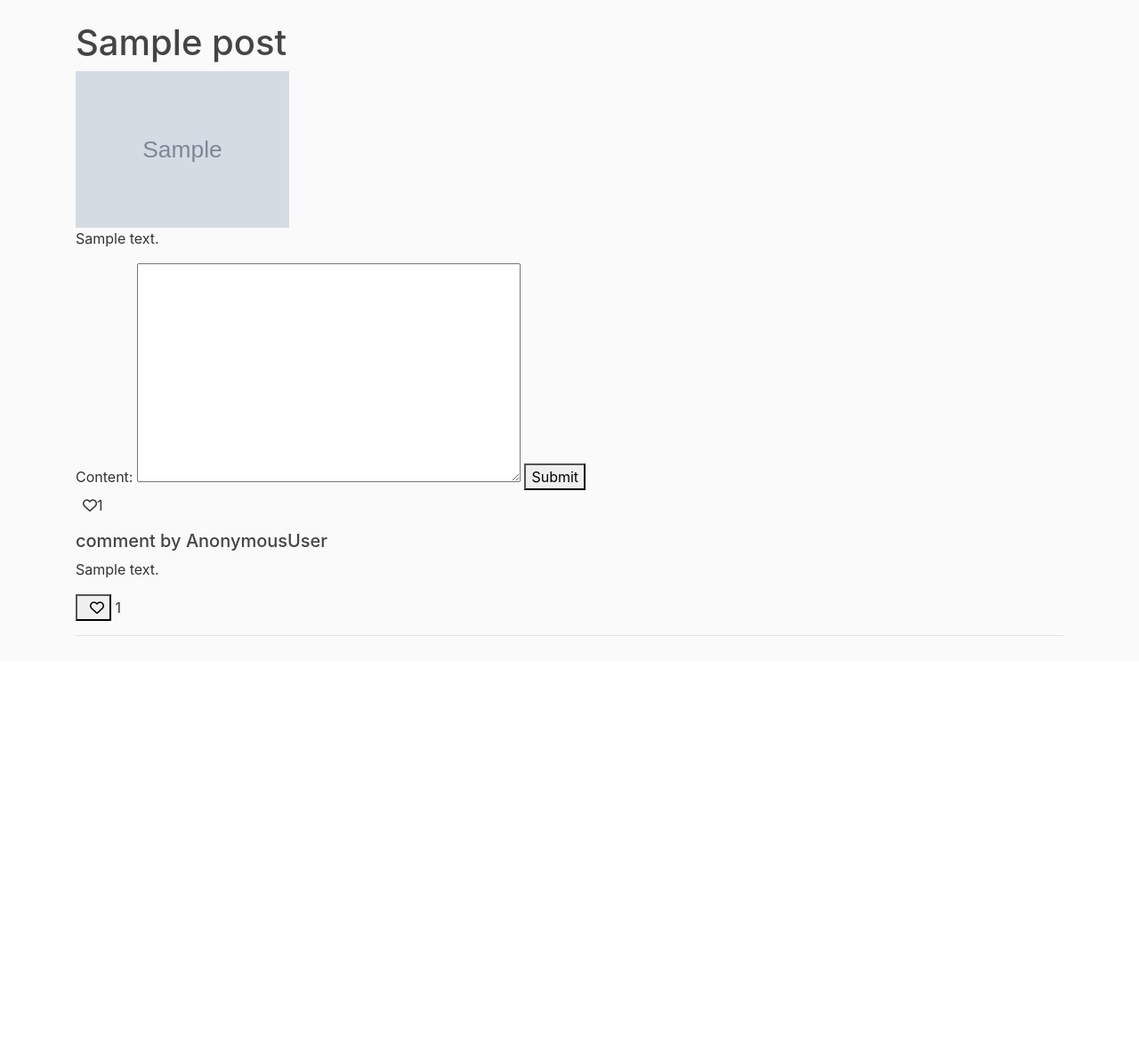
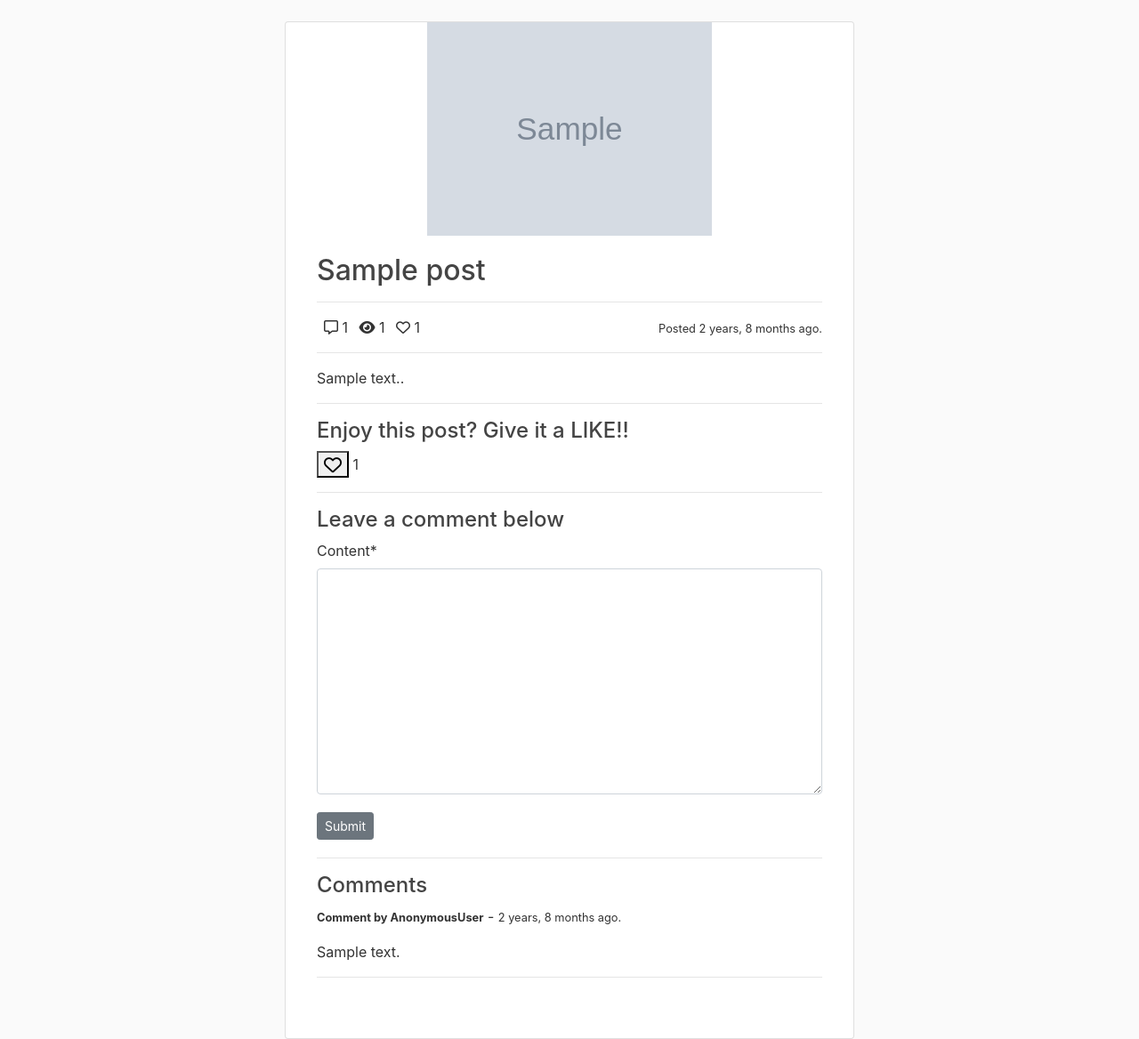
Before and after one commit to yildirimkadir/django-blogApp, a Django app: a page that uses blog/templates/blog/post_detail.html in a window 1280 px wide. Shown: the part 56-1224 px from the top of the page at 89% size. Before the commit the page ends 771 px from the top, so only its background shows below. Run offline with Django 4.2, Linux system fonts and the light colour scheme; tables that the repository leaves empty hold one stand-in row (values such as "Sample post"); grey boxes marked "Sample" are stand-in pictures; some libraries are stand-ins or nearby versions.

Commit message:
"updated"

```diff
--- a/blog/templates/blog/post_detail.html
+++ b/blog/templates/blog/post_detail.html
@@ -1,42 +1,63 @@
 {% extends 'base.html' %}
-
-
+{% load crispy_forms_tags %}
 {% block content %}
-
-<h1>{{object.title}}</h1>
-<img src="{{ object.image.url }}" alt="" style="width:15rem; height: 11rem; align-self:center;">
-<p>{{object.content}}</p>
-<form action="" method="Post">
-    {% csrf_token %}
-    {{form}}
-    <button type="submit">Submit</button>
-</form>
-<p><span><i class="far fa-heart ml-2"></i>{{ object.like_count }}</span></p>
-{% for comment in object.comments %}
-{% comment %} object dedigimiz, user in yorum yazmak icin tikladigi Post ve o post un icinde yapilan yoruma (Post modelde yazdigmiz def comments yardimiyla Comment modeline ulastigim icin) object.comments diyerek ulasiyorum.Birden fazla yorum yapilacagi icin for kullandim ve yapilan yorum o Comment modeli icindeki content oldugu icin comment.content dedim.  {% endcomment %}
-<h5>comment by {{user}}</h5>
-<p>{{comment.content}}</p>
-
-{% endfor %}
-<form action="{% url 'blog:like' object.slug %}" method="POST">
+<div class="container card" style="width: 40rem;">
+<img src="{{ object.image.url }}" alt="post_image" style="width:20rem; height: 15rem; align-self:center;">
+<div class="card-body">
+<h2>{{object.title}}</h2>
+<hr>
+<div>
+<span><i class="far fa-comment-alt ml-2"></i></i> {{ object.comment_count }}</span>
+<span><i class="fas fa-eye ml-2"></i> {{ object.view_count }}</span>
+<span><i class="far fa-heart ml-2"></i> {{ object.like_count }}</span>
+<span class="float-right"> <small>Posted {{ object.publish_date|timesince }} ago.</small></span>
+</div>
+<hr>
+<p class="card-text">{{ object.content }}.</p>
+<hr>
+<div>
+<h4>Enjoy this post? Give it a LIKE!!</h4>
+</div>
+<div>
+    <form action="{% url 'blog:like' object.slug %}" method="POST">
     {% csrf_token %}
     <input type="hidden" name="post">
     <input type="hidden" name="user">
 
 
-    <button type="submit"><i class="far fa-heart ml-2"></i></button>
+    <button type="submit"><i class="far fa-heart fa-lg"></i></button>
     {{object.like_count }}
 </form>
 <hr>
-
-
+<h4>Leave a comment below</h4>
+<form action="" method="Post">
+    {% csrf_token %}
+    {{form|crispy }}
+    <button class="btn btn-secondary btn-sm mt-1 mb-1" type="submit">Submit</button>
+</form>
+<hr>
+<h4>Comments</h4>
+{% for comment in object.comments %}
+<div>
+{% comment %} object dedigimiz, user in yorum yazmak icin tikladigi Post ve o post un icinde yapilan yoruma (Post modelde yazdigmiz def comments yardimiyla Comment modeline ulastigim icin) object.comments diyerek ulasiyorum.Birden fazla yorum yapilacagi icin for kullandim ve yapilan yorum o Comment modeli icindeki content oldugu icin comment.content dedim.  {% endcomment %}
+<p>
+    <small><b>Comment by {{user}}</b></small> -
+    <small>{{ comment.time_stamp|timesince }} ago.</small>
+</p>
+<p>{{comment.content}}</p>
+</div>
+<hr>
+{% endfor %}
+</div>
+</div>
+<div class="m-3">
 {% if user == object.author %}
-<a href="{% url 'blog:update' object.slug %}"><button>Edit</button></a>
-<a href="{% url 'blog:delete' object.slug %}"><button>Delete</button></a>
+<button class="btn btn-info">Edit<a href="{% url 'blog:update' object.slug %}"></a></button>
+<button class="btn btn-danger">Delete<a href="{% url 'blog:delete' object.slug %}"></a></button>
 
 {% endif %}
 
-
+</div>
 
 
 
--- a/blog/views.py
+++ b/blog/views.py
@@ -1,7 +1,7 @@
 
 from django.http import HttpResponse
 from django.shortcuts import get_object_or_404, render, redirect
-from .models import Post, Like
+from .models import Post, Like, PostView
 from .forms import CommentForm, PostForm
 from django.contrib.auth.decorators import login_required
 from django.contrib import messages
@@ -33,15 +33,20 @@ def post_create(request):
 def post_detail(request, slug):
     form = CommentForm()
     obj = get_object_or_404(Post, slug=slug)
-    if request.method == "POST":
-        form = CommentForm(request.POST)
-        if form.is_valid():
-            comment = form.save(commit=False)
-            comment.user = request.user
-            comment.post = obj
-            comment.save()
-            return redirect("blog:detail", slug=slug)
-            # return redirect(request.path) -- > second way
+    if request.user.is_authenticated:
+        PostView.objects.get_or_create(user=request.user, post=obj)
+        if request.method == "POST":
+            form = CommentForm(request.POST)
+            if form.is_valid():
+                comment = form.save(commit=False)
+                comment.user = request.user
+                comment.post = obj
+                comment.save()
+                return redirect("blog:detail", slug=slug)
+                # return redirect(request.path) -- > second way
+    else:
+        if request.method == "POST":
+            messages.warning(request, "You're not authorized!!")
     context = {
         "object": obj,
         "form": form
--- a/users/urls.py
+++ b/users/urls.py
@@ -1,15 +1,14 @@
 from django.urls import path, include
 from django.contrib.auth import views as auth_views
 from .views import register, profile
-
-
+from .forms import PasswordResetEmailCheck
 # app_name = "users"
 urlpatterns = [
     path('login/', auth_views.LoginView.as_view(template_name="users/login.html"), name='login'),
     path('logout/', auth_views.LogoutView.as_view(template_name="users/logout.html"), name='logout'),
     path('register/', register, name="register"),
     path('profile/', profile, name="profile"),
-    path("password-reset/", auth_views.PasswordResetView.as_view(template_name="users/password_reset_email.html"), name="password_reset"),
+    path("password-reset/", auth_views.PasswordResetView.as_view(template_name="users/password_reset_email.html", form_class=PasswordResetEmailCheck), name="password_reset"),
     path("password-reset/done/", auth_views.PasswordResetDoneView.as_view(template_name="users/password_reset_done.html"), name="password_reset_done"),
     path("password-reset-confirm/<uidb64>/<token>", auth_views.PasswordResetConfirmView.as_view(template_name="users/password_reset_confirm.html"), name="password_reset_confirm"),
     path("password-reset-complete/", auth_views.PasswordResetCompleteView.as_view(template_name="users/password_reset_complete.html"), name="password_reset_complete"),
```
Also changed, not shown: main/settings.py (+8 -0 lines), users/forms.py (+14 -1 lines).
